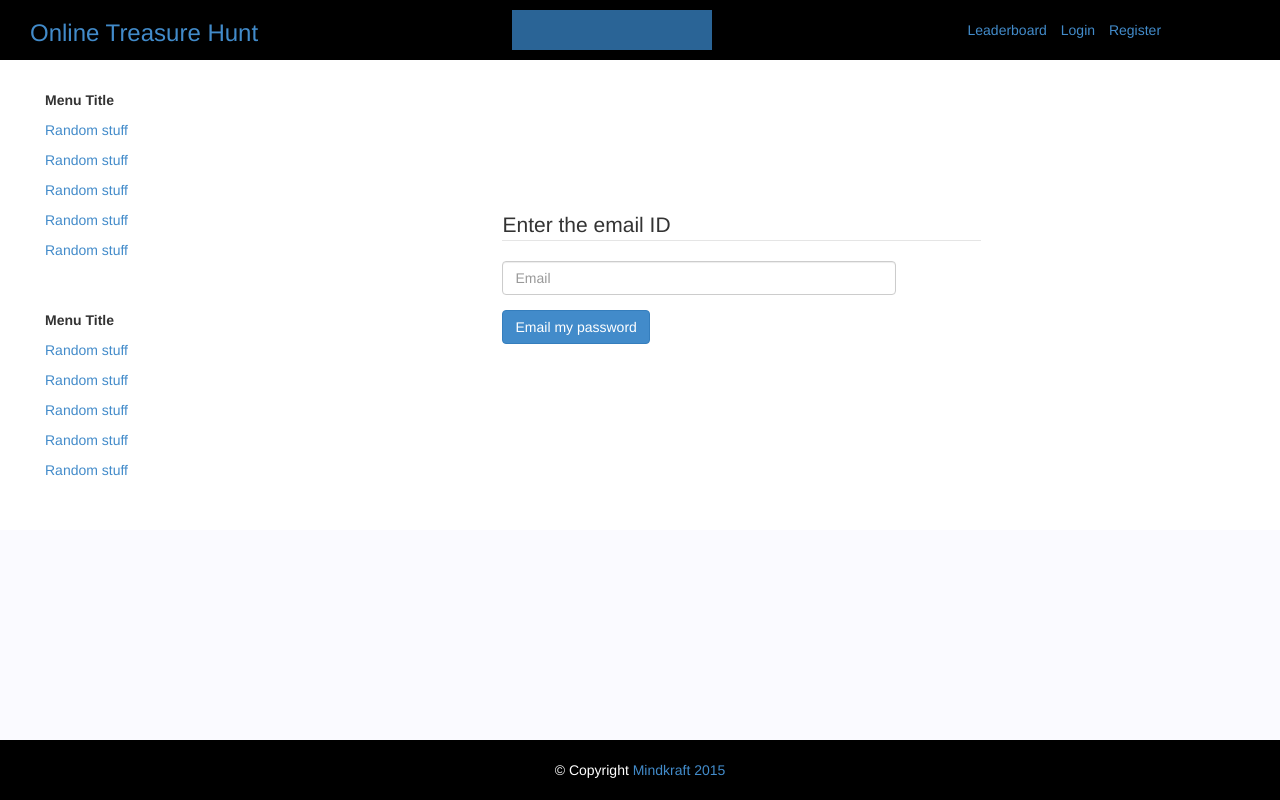
After one commit to kevinisaac/treasure-hunt, a Flask app: page /account/reset/form in a window 1280 px wide. The commit adds this page. Run offline with Flask 2, Linux system fonts and the light colour scheme; some libraries are stand-ins or nearby versions.

Commit message:
Forgot password functionality added

```diff
--- a/forms.py
+++ b/forms.py
@@ -88,12 +88,14 @@ class CommentForm(Form):
 
 class PasswordForm(Form):
     password = PasswordField( 'Password', [validators.InputRequired()])
-    password_again = PasswordField( 'Password Again', [validators.InputRequired(), EqualTo(password, message='Passwords must be equal') ])
+    password_again = PasswordField( 'Password Again', [validators.InputRequired()])
 
     def __init__(self, *args, **kwargs):
         Form.__init__(self, *args, **kwargs)
 
     def validate(self):
+        if not Form.validate(self):
+            return False
         if self.password.data != self.password_again.data:
             return False
             # raise ValidationError('Passwords dont match')
@@ -114,7 +116,7 @@ class ProfileForm(Form):
 
 class RegistrationForm(Form):
     name = StringField( 'Name', [ validators.Required() ])
-    email = StringField( 'Email', [ validators.Required() ])
+    email = EmailField( 'Email', [ validators.Required() ])
     password = PasswordField( 'Password', [ validators.Required() ])
     password_again = PasswordField( 'Password Again', [ validators.Required() ])
     college = StringField(
--- a/main.py
+++ b/main.py
@@ -177,13 +177,17 @@ def register():
             request.form['name'] + '+=' + request.form['email']
         ).hexdigest()
         new_user = User.create(
+            city=request.form['city'],
+            college=request.form['college'],
+            email=request.form['email'],
             name=request.form['name'],
-            email=request.form['email'],
             password=generate_password_hash(request.form['password']),
+            phone=request.form['phone'],
+            register_no=request.form['register_no'],
             token=token
         )
         flash('Account created successfully! Head over to ' + request.form['email'] + ' for confirmation link.', 'success')
-        return redirect(url_for('index'))
+        return redirect(url_for('login'))
     return render_template('register.html', registration_form=RegistrationForm())
 
 @app.route('/posts/<int:id>/<slug>', methods=['GET', 'POST'])
@@ -351,10 +355,11 @@ def change_password():
         user = User.get(id=int(current_user.id))
         user.password = generate_password_hash(password_form.password.data)
         user.save()
+        print 'gone'
         flash('Password changed successfully!')
         return redirect(url_for('account'))
-    flash('Password cannot be updated')
-    return 'Password cannot be updated.'
+    flash('Password cannot be updated. Do the passwords match?')
+    return redirect(url_for('account'))
 
 @app.route('/profile/<int:id>', methods=['GET', 'POST'])
 @login_required
@@ -508,3 +513,53 @@ def validate_account():
     user.save()
     flash('Account verified successfully! Login to continue')
     return redirect(url_for('login'))
+
+# Email my password reset link
+@app.route('/account/reset', methods=['GET', 'POST'])
+def reset_password():
+    if request.method == 'POST':
+        # Abort if no user is found
+        try:
+            user = User.get(User.email==request.args.get('email'))
+        except DoesNotExist:
+            abort(404)
+
+        password_form = PasswordForm(request.form)
+        if password_form.validate():
+            user = User.get(id=int(user.id))
+            user.password = generate_password_hash(password_form.password.data)
+            user.save()
+            flash('Password changed successfully! Login to your account now')
+            return redirect(url_for('login'))
+        flash('Password cannot be updated. Do the passwords match?')
+        return redirect(url_for('reset_password'))
+
+
+    if not request.args.get('email') or not request.args.get('token'):
+        abort(404)
+
+    # Abort if no user is found
+    try:
+        user = User.get(User.email==request.args.get('email'))
+    except DoesNotExist:
+        abort(404)
+
+    if request.args.get('token') != hashlib.md5(user.password).hexdigest():
+        return 'Wrong token. Please try again!'
+
+    return render_template('resetpassword.html', password_form=PasswordForm())
+
+@app.route('/account/reset/form', methods=['GET', 'POST'])
+def reset_password_form():
+    logout_user()
+    if request.method == 'GET':
+        return render_template('forgotpassword.html')
+    try:
+        user = User.get(User.email == request.form['email'])
+    except DoesNotExist, e:
+        flash('No such user registered')
+        return redirect(url_for('reset_password_form'))
+    #TODO: Send the password to the email
+    print hashlib.md5(user.password).hexdigest()
+    flash('Password reset email has been sent')
+    return redirect(url_for('reset_password_form'))
--- a/templates/account.html
+++ b/templates/account.html
@@ -13,6 +13,7 @@
       <div class="form-group">
         <div class="col-md-10">
             {{ password_form.password_again(placeholder="New password again", class="form-control")}}
+            {{ password_form.csrf_token }}
         </div>
       </div>
       <div class="form-group">
@@ -47,6 +48,7 @@
       <div class="form-group">
         <div class="col-md-10">
             {{ profile_form.phone(placeholder="Phone no", class="form-control", value=current_user.phone) }}
+            {{ profile_form.csrf_token }}
         </div>
       </div>
       <div class="form-group">
--- /dev/null
+++ b/templates/forgotpassword.html
@@ -0,0 +1,21 @@
+{% extends "base.html" %}
+
+{% block maincontent %}
+<div class="row">
+
+
+    <form method="post" class="form-horizontal log-form col-md-offset-3 col-md-6">
+     <legend>Enter the email ID</legend>
+      <div class="form-group">
+        <div class="col-md-10">
+            <input type="email" class="form-control" placeholder="Email" name='email'>
+        </div>
+      </div>
+      <div class="form-group">
+        <div class="col-md-2">
+          <button type="submit" class="btn btn-primary">Email my password</button>
+        </div>
+      </div>
+    </form>
+</div>
+{% endblock %}
--- a/templates/login.html
+++ b/templates/login.html
@@ -2,8 +2,6 @@
 
 {% block maincontent %}
 <div class="row">
-
-
     <form method="post" class="form-horizontal log-form col-md-offset-3 col-md-6">
      <legend>Login</legend>
       <div class="form-group">
@@ -18,8 +16,9 @@
         </div>
       </div>
       <div class="form-group">
-        <div class="col-md-2">
+        <div class="col-md-10">
           <button type="submit" class="btn btn-primary">Login</button>
+          <a style="float: right" href="{{url_for('reset_password_form')}}">Forgot password?</a>
         </div>
       </div>
     </form>
```
Also changed, not shown: templates/resetpassword.html (added, +27 -0 lines).
